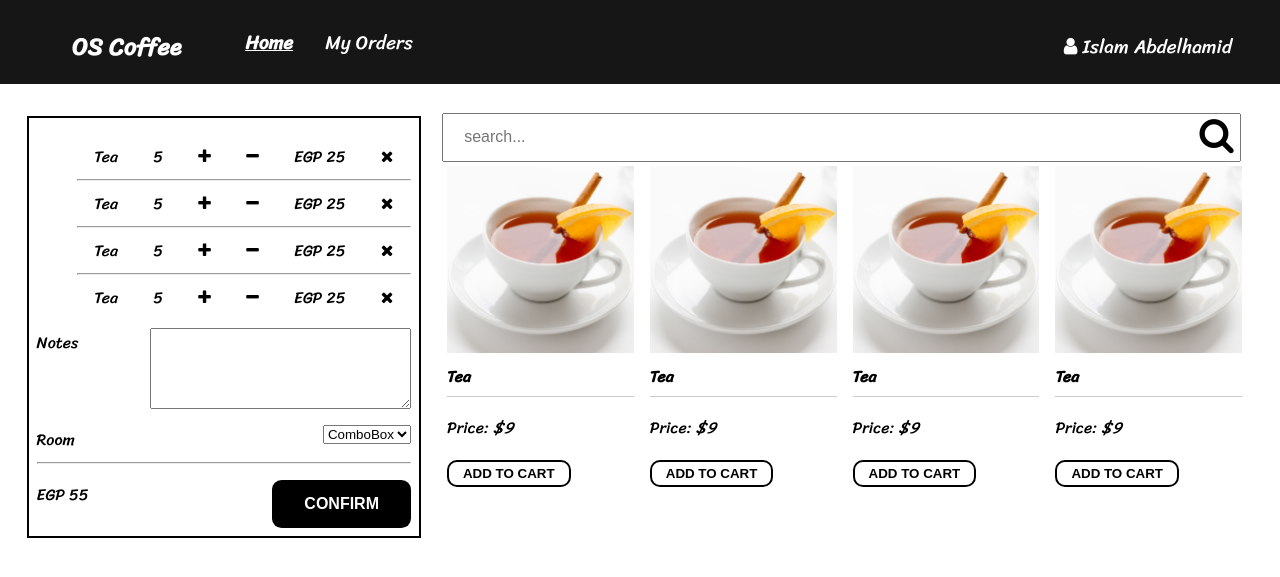
After one commit to asaid-0/cafe-php, a PHP site: page /home.html in a window 1280 px wide. The commit adds this page. Shown: the top 577 px of the page. Run offline with PHP 8.4, Linux system fonts and the light colour scheme.

Commit message:
creating login and home page

```diff
--- a/assets/css/style.css
+++ b/assets/css/style.css
@@ -1,303 +1,275 @@
-@import url('https://fonts.googleapis.com/css?family=Poppins');
-
-/* BASIC */
-html, body{
-  height: 98%;
-}
-html {
-  background-color: #56baed;
+:root {
+    --btn-color: #6f2702;
+    --main-color: #b44023;
 }
 
-body {
-  font-family: "Poppins", sans-serif;
-  /* height: 100vh; */
+html {
+    font-size: 16px;
 }
 
-a {
-  color: #92badd;
-  display:inline-block;
-  text-decoration: none;
-  font-weight: 400;
+html,
+body {
+    margin: 0;
+    padding: 0;
+    font-family: 'Sriracha', cursive;
 }
 
-h2 {
-  text-align: center;
-  font-size: 16px;
-  font-weight: 600;
-  text-transform: uppercase;
-  display:inline-block;
-  margin: 40px 8px 10px 8px;
-  color: #cccccc;
-}
-
-.container{
-  display: flex;
-  flex-direction: row;
-  /* align-items: center; */
-  /* align-items: flex-end; */
-  justify-content: space-between;
-  width: 100%;
-  min-height: 100%;
-  padding: 20px;
-}
-
-.content{
-  display: flex;
-  flex-flow: row wrap;
-
-  border: 1px solid #000;
-  width: 65%;
-  /* height: 80vh; */
-}
-
-.product{
-  flex:1 1 auto;
-  width: 200px;
-  height: 200px;
-}
-
-.sidebar{
-  border: 1px solid #000;
-  width: 30%;
-  height: 60vh;
-  position: -webkit-sticky;
-  position: sticky;
-  top: 0;
-
-
-}
-/* STRUCTURE */
-
-.wrapper {
-  display: flex;
-  align-items: center;
-  flex-direction: column;
-  justify-content: center;
-  width: 100%;
-  min-height: 100%;
-  padding: 20px;
-}
-
-#formContent {
-  -webkit-border-radius: 10px 10px 10px 10px;
-  border-radius: 10px 10px 10px 10px;
-  background: #fff;
-  padding: 30px;
-  width: 90%;
-  max-width: 450px;
-  position: relative;
-  padding: 0px;
-  -webkit-box-shadow: 0 30px 60px 0 rgba(0,0,0,0.3);
-  box-shadow: 0 30px 60px 0 rgba(0,0,0,0.3);
-  text-align: center;
-}
-
-#formFooter {
-  background-color: #f6f6f6;
-  border-top: 1px solid #dce8f1;
-  padding: 25px;
-  text-align: center;
-  -webkit-border-radius: 0 0 10px 10px;
-  border-radius: 0 0 10px 10px;
+/* Global Css */
+.form-input {
+    height: 2.7rem;
+    border: 1px solid #ccc;
+    border-radius: .5rem;
+    padding: .1rem .7rem;
+    margin-top: .3rem;
+    font-size: 1rem;
+    width: 20rem;
+    background: #8686869e;
+    color: #fff;
 }
 
 
 
-/* TABS */
-
-h2.inactive {
-  color: #cccccc;
+.btn {
+    box-sizing: border-box;
+    background-color: transparent;
+    border-radius: 0.6em;
+    cursor: pointer;
+    display: flex;
+    font-size: 1rem;
+    font-weight: 400;
+    line-height: 1;
+    padding: 1em 2em;
+    text-decoration: none;
+    text-align: center;
+    text-transform: uppercase;
+    font-weight: 700;
+    border: none;
 }
 
-h2.active {
-  color: #0d0d0d;
-  border-bottom: 2px solid #5fbae9;
+.btn:hover,
+.btn:focus {
+    color: #fff;
+    outline: 0;
+}
+
+.text-white {
+    color: #fff;
 }
 
 
 
-/* FORM TYPOGRAPHY*/
 
-input[type=button], input[type=submit], input[type=reset]  {
-  background-color: #56baed;
-  border: none;
-  color: white;
-  padding: 15px 80px;
-  text-align: center;
-  text-decoration: none;
-  display: inline-block;
-  text-transform: uppercase;
-  font-size: 13px;
-  -webkit-box-shadow: 0 10px 30px 0 rgba(95,186,233,0.4);
-  box-shadow: 0 10px 30px 0 rgba(95,186,233,0.4);
-  -webkit-border-radius: 5px 5px 5px 5px;
-  border-radius: 5px 5px 5px 5px;
-  margin: 5px 20px 40px 20px;
-  -webkit-transition: all 0.3s ease-in-out;
-  -moz-transition: all 0.3s ease-in-out;
-  -ms-transition: all 0.3s ease-in-out;
-  -o-transition: all 0.3s ease-in-out;
-  transition: all 0.3s ease-in-out;
+/* Start Of The Form */
+.login-container {
+    background-size: cover;
+    background-image: url(../images/cafe.jpg);
+    width: 100%;
+    height: 100vh;
+    font-size: 1.3rem;
+    color: #fff;
 }
 
-input[type=button]:hover, input[type=submit]:hover, input[type=reset]:hover  {
-  background-color: #39ace7;
+
+.login-container .overly {
+    background-color: #0000007c;
+    position: absolute;
+    width: 100%;
+    height: 100%;
+    display: flex;
+    justify-content: center;
+    align-items: center;
+    flex-direction: column;
 }
 
-input[type=button]:active, input[type=submit]:active, input[type=reset]:active  {
-  -moz-transform: scale(0.95);
-  -webkit-transform: scale(0.95);
-  -o-transform: scale(0.95);
-  -ms-transform: scale(0.95);
-  transform: scale(0.95);
+.login-container .login-form {
+    border-radius: 15px;
+    background-color: #92929220;
+    border: 2px solid #fff;
+    width: 25rem;
+    height: 23rem;
+    display: flex;
+    flex-direction: column;
+    align-items: center;
+    justify-content: space-evenly;
 }
 
-input[type=text] {
-  background-color: #f6f6f6;
-  border: none;
-  color: #0d0d0d;
-  padding: 15px 32px;
-  text-align: center;
-  text-decoration: none;
-  display: inline-block;
-  font-size: 16px;
-  margin: 5px;
-  width: 85%;
-  border: 2px solid #f6f6f6;
-  -webkit-transition: all 0.5s ease-in-out;
-  -moz-transition: all 0.5s ease-in-out;
-  -ms-transition: all 0.5s ease-in-out;
-  -o-transition: all 0.5s ease-in-out;
-  transition: all 0.5s ease-in-out;
-  -webkit-border-radius: 5px 5px 5px 5px;
-  border-radius: 5px 5px 5px 5px;
+.login-container label {
+    display: block;
 }
 
-input[type=text]:focus {
-  background-color: #fff;
-  border-bottom: 2px solid #5fbae9;
+.login-container ::-webkit-input-placeholder {
+    color: #fff;
 }
 
-input[type=text]:placeholder {
-  color: #cccccc;
+
+.login-form .submit {
+    background-color: var(--btn-color);
+    border: 2px solid var(--btn-color);
+    color: #fff;
+    transition: box-shadow 300ms ease-in-out, color 300ms ease-in-out;
+}
+
+
+/* Start Of Home Page */
+
+
+/* navbar */
+.navbar {
+    display: flex;
+    justify-content: space-between;
+    align-items: center;
+    background-color: #161616;
+    padding-right: 3rem;
+    padding-top: .6rem;
+}
+
+.navbar .menu-left {
+    display: flex;
+    list-style-type: none;
+}
+
+.navbar a {
+    margin-left: 2rem;
+    color: #fff;
+    text-decoration: none;
+    font-size: 1.2rem;
+}
+
+.navbar a:hover {
+    text-decoration: underline;
+}
+
+
+.navbar a.logo {
+    font-weight: bold;
+    font-size: 1.5rem;
+    margin-right: 2rem;
+}
+
+.navbar a.active {
+    font-weight: bold;
+    text-decoration: underline;
+}
+
+
+/* drinks */
+
+.container {
+    display: flex;
+    padding: 2rem 1rem;
+    justify-content: space-around;
+}
+
+.container .cart {
+    flex-basis: 30%;
+    border: 2px solid #000000;
+    padding: .5rem;
+}
+
+.cart .drinks-list {
+    list-style: none;
+}
+
+.cart .drinks-list li {
+    display: flex;
+    justify-content: space-around;
+    align-items: center;
+}
+
+.cart .drinks-list li i {
+    cursor: pointer;
+}
+
+.cart .notes,
+.cart .room,
+.cart .confirm {
+    display: flex;
+    justify-content: space-between;
+    align-items: flex-start;
+    margin-top: 1rem;
+}
+
+
+.btn-confirm {
+    background-color: #000000;
+    color: #fff;
+}
+
+.container .content {
+    flex-basis: 65%;
+}
+
+.items {
+    display: flex;
+}
+
+.search-group {
+    display: flex;
+}
+
+.search-btn {
+    background: transparent;
+    border: none;
+    width: 0;
+    height: 0;
+    cursor: pointer;
+    margin-right: -20px;
+}
+
+
+.search-icon {
+    font-size: 2.3rem;
+}
+
+.search-input {
+    height: 45px;
+    padding: 0 20px;
+    font-size: 1rem;
+    outline: none;
+    margin-right: -47px;
+    margin-top: -3px;
+    width: 93%;
 }
 
 
 
-/* ANIMATIONS */
-
-/* Simple CSS3 Fade-in-down Animation */
-.fadeInDown {
-  -webkit-animation-name: fadeInDown;
-  animation-name: fadeInDown;
-  -webkit-animation-duration: 1s;
-  animation-duration: 1s;
-  -webkit-animation-fill-mode: both;
-  animation-fill-mode: both;
+.container .heading {
+    display: flex;
+    justify-content: space-between;
+    align-items: center;
 }
 
-@-webkit-keyframes fadeInDown {
-  0% {
-    opacity: 0;
-    -webkit-transform: translate3d(0, -100%, 0);
-    transform: translate3d(0, -100%, 0);
-  }
-  100% {
-    opacity: 1;
-    -webkit-transform: none;
-    transform: none;
-  }
+.item {
+    flex: 0 25%;
+    margin-right: .4rem;
+    padding: .3rem;
+    background-color: #fff;
 }
 
-@keyframes fadeInDown {
-  0% {
-    opacity: 0;
-    -webkit-transform: translate3d(0, -100%, 0);
-    transform: translate3d(0, -100%, 0);
-  }
-  100% {
-    opacity: 1;
-    -webkit-transform: none;
-    transform: none;
-  }
+.item img {
+    width: 100%;
 }
 
-/* Simple CSS3 Fade-in Animation */
-@-webkit-keyframes fadeIn { from { opacity:0; } to { opacity:1; } }
-@-moz-keyframes fadeIn { from { opacity:0; } to { opacity:1; } }
-@keyframes fadeIn { from { opacity:0; } to { opacity:1; } }
-
-.fadeIn {
-  opacity:0;
-  -webkit-animation:fadeIn ease-in 1;
-  -moz-animation:fadeIn ease-in 1;
-  animation:fadeIn ease-in 1;
-
-  -webkit-animation-fill-mode:forwards;
-  -moz-animation-fill-mode:forwards;
-  animation-fill-mode:forwards;
-
-  -webkit-animation-duration:1s;
-  -moz-animation-duration:1s;
-  animation-duration:1s;
+h2 {
+    font-size: 16px;
+    display: block;
+    border-bottom: 1px solid #ccc;
+    margin: 0 0 10px 0;
+    padding: 0 0 5px 0;
 }
 
-.fadeIn.first {
-  -webkit-animation-delay: 0.4s;
-  -moz-animation-delay: 0.4s;
-  animation-delay: 0.4s;
+.add-to-cart {
+    border: 2px solid #000;
+    padding: 4px 14px;
+    background-color: #fff;
+    color: #000;
+    text-transform: uppercase;
+    font-weight: bold;
+    cursor: pointer;
+    border-radius: 10px;
 }
 
-.fadeIn.second {
-  -webkit-animation-delay: 0.6s;
-  -moz-animation-delay: 0.6s;
-  animation-delay: 0.6s;
+.add-to-cart:hover {
+    color: #fff;
+    background-color: #000;
 }
-
-.fadeIn.third {
-  -webkit-animation-delay: 0.8s;
-  -moz-animation-delay: 0.8s;
-  animation-delay: 0.8s;
-}
-
-.fadeIn.fourth {
-  -webkit-animation-delay: 1s;
-  -moz-animation-delay: 1s;
-  animation-delay: 1s;
-}
-
-/* Simple CSS3 Fade-in Animation */
-.underlineHover:after {
-  display: block;
-  left: 0;
-  bottom: -10px;
-  width: 0;
-  height: 2px;
-  background-color: #56baed;
-  content: "";
-  transition: width 0.2s;
-}
-
-.underlineHover:hover {
-  color: #0d0d0d;
-}
-
-.underlineHover:hover:after{
-  width: 100%;
-}
-
-
-
-/* OTHERS */
-
-*:focus {
-    outline: none;
-}
-
-#icon {
-  width:30%;
-}
-
-* {
-  box-sizing: border-box;
-}
--- /dev/null
+++ b/home.html
@@ -0,0 +1,151 @@
+<!DOCTYPE html>
+<html lang="en">
+
+<head>
+    <meta charset="UTF-8">
+    <meta name="viewport" content="width=device-width, initial-scale=1.0">
+    <title>OS Cafe - Home</title>
+    <link href="https://fonts.googleapis.com/css?family=Sriracha&display=swap" rel="stylesheet">
+    <link href="https://stackpath.bootstrapcdn.com/font-awesome/4.7.0/css/font-awesome.min.css" rel="stylesheet"
+        integrity="sha384-wvfXpqpZZVQGK6TAh5PVlGOfQNHSoD2xbE+QkPxCAFlNEevoEH3Sl0sibVcOQVnN" crossorigin="anonymous">
+    <link rel="stylesheet" href="assets/css/style.css">
+</head>
+
+<body>
+
+    <nav class="navbar">
+        <ul class="menu-left">
+            <li><a href="#" class="logo">OS Coffee</a></li>
+            <li><a href="#" class="active">Home</a></li>
+            <li><a href="#">My Orders</a></li>
+        </ul>
+
+        <a href="#">
+            <i class="fa fa-user"></i>
+            <span>Islam Abdelhamid</span>
+        </a>
+    </nav>
+
+    <section>
+        <div class="container">
+
+            <div class="cart">
+                <form action="">
+                    <ul class="drinks-list">
+                        <li>
+                            <span class="name">Tea </span>
+                            <span class="quantity">5</span>
+                            <i class="fa fa-plus"></i>
+                            <i class="fa fa-minus"></i>
+                            <span class="price"> EGP 25</span>
+                            <i class="fa fa-close"></i>
+                            <input type="text" name="drink_name" hidden>
+                            <input type="text" name="drink_quantity" hidden>
+                        </li>
+                        <hr>
+                        <li>
+                            <span class="name">Tea </span>
+                            <span class="quantity">5</span>
+                            <i class="fa fa-plus"></i>
+                            <i class="fa fa-minus"></i>
+                            <span class="price"> EGP 25</span>
+                            <i class="fa fa-close"></i>
+                            <input type="text" name="drink_name" hidden>
+                            <input type="text" name="drink_quantity" hidden>
+                        </li>
+                        <hr>
+                        <li>
+                            <span class="name">Tea </span>
+                            <span class="quantity">5</span>
+                            <i class="fa fa-plus"></i>
+                            <i class="fa fa-minus"></i>
+                            <span class="price"> EGP 25</span>
+                            <i class="fa fa-close"></i>
+                            <input type="text" name="drink_name" hidden>
+                            <input type="text" name="drink_quantity" hidden>
+                        </li>
+                        <hr>
+                        <li>
+                            <span class="name">Tea </span>
+                            <span class="quantity">5</span>
+                            <i class="fa fa-plus"></i>
+                            <i class="fa fa-minus"></i>
+                            <span class="price"> EGP 25</span>
+                            <i class="fa fa-close"></i>
+                            <input type="text" name="drink_name" hidden>
+                            <input type="text" name="drink_quantity" hidden>
+                        </li>
+
+                    </ul>
+
+                    <div class="notes">
+                        <label for="notes">Notes</label>
+                        <textarea name="notes" id="notes" cols="30" rows="5"></textarea>
+                    </div>
+                    <div class="room">
+                        <label for="room">Room</label>
+                        <select name="room" id="room">
+                            <option value="combobox">ComboBox</option>
+                            <option value="combobox">ComboBox</option>
+                            <option value="combobox">ComboBox</option>
+                        </select>
+                    </div>
+                    <hr>
+                    <div class="confirm">
+                        <span>EGP 55 </span>
+                        <input type="submit" value="confirm" class="btn btn-confirm">
+                    </div>
+                </form>
+            </div>
+            <div class="content">
+                    <form action="">
+                        <div class="search-group">
+                            <input type="text" class="search-input" placeholder="search...">
+                            <button type="submit" class="search-btn"><i class="fa fa-search search-icon"></i></button>
+                        </div>
+                    </form>
+                <div class="items">
+
+                    <div class="item">
+                        <img src="assets/images/tea.jpg" alt="tea" />
+                        <h2>Tea</h2>
+
+                        <p>Price: <em>$9</em>
+                        </p>
+                        <button class="add-to-cart" type="button">Add to cart</button>
+                    </div>
+                    <div class="item">
+                        <img src="assets/images/tea.jpg" alt="tea" />
+                        <h2>Tea</h2>
+
+                        <p>Price: <em>$9</em>
+                        </p>
+                        <button class="add-to-cart" type="button">Add to cart</button>
+                    </div>
+                    <div class="item">
+                        <img src="assets/images/tea.jpg" alt="tea" />
+                        <h2>Tea</h2>
+
+                        <p>Price: <em>$9</em>
+                        </p>
+                        <button class="add-to-cart" type="button">Add to cart</button>
+                    </div>
+                    <div class="item">
+                        <img src="assets/images/tea.jpg" alt="tea" />
+                        <h2>Tea</h2>
+
+                        <p>Price: <em>$9</em>
+                        </p>
+                        <button class="add-to-cart" type="button">Add to cart</button>
+                    </div>
+
+                </div>
+            </div>
+
+        </div>
+    </section>
+
+
+</body>
+
+</html>
```
Also changed, not shown: assets/js/app.js (added, +38 -0 lines), login.html (added, +40 -0 lines), assets/images/cafe.jpg (added), assets/images/tea.jpg (added).
